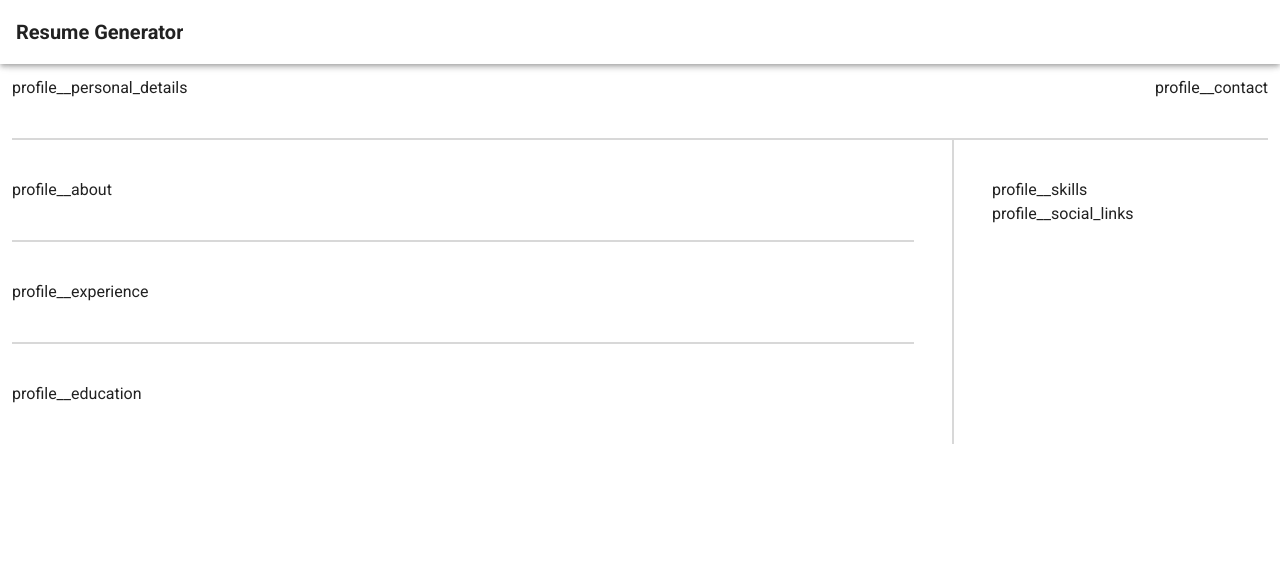
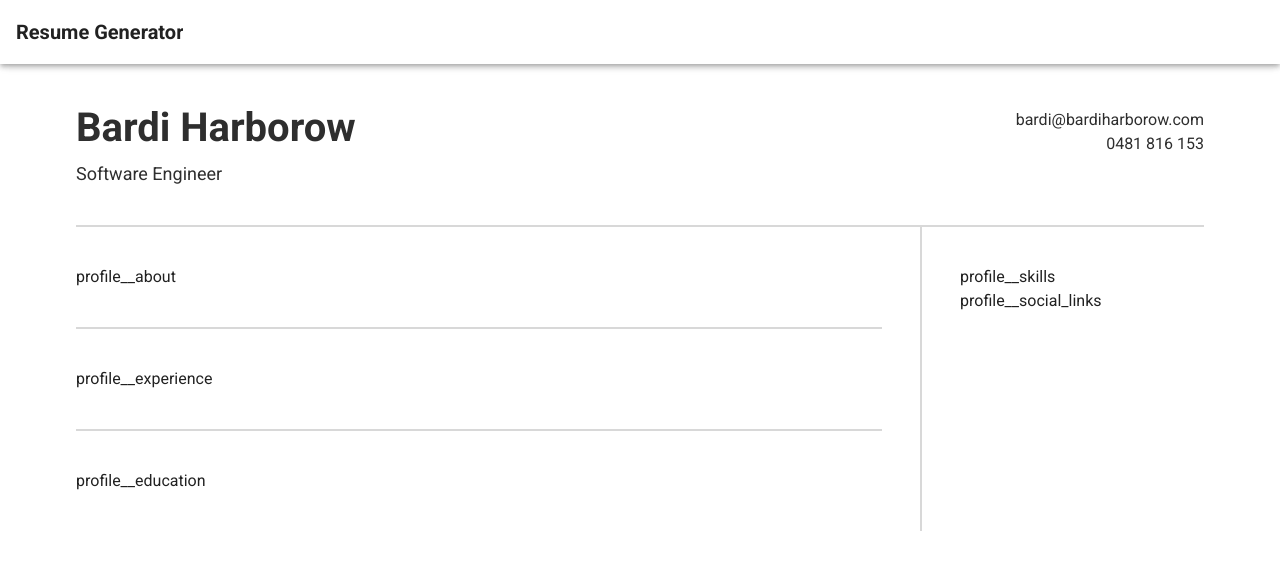
Before and after one commit to MauricioHernanCabrera/resume-generator, a Nuxt app: page / in a window 1280 px wide. Shown: the top 570 px of the page. Built offline with nearby package versions, Linux system fonts and the light colour scheme.

Commit message:
profile header added

```diff
--- a/components/Preview.vue
+++ b/components/Preview.vue
@@ -1,8 +1,22 @@
 <template>
   <div class="profile">
     <div class="profile__header">
-      <div class="profile__personal_details">profile__personal_details</div>
-      <div class="profile__contact">profile__contact</div>
+      <div class="profile__personal_details">
+        <h1
+          class="profile__fullname"
+        >{{ profile.personalDetails.firstName }} {{ profile.personalDetails.lastName }}</h1>
+        <p class="profile__job_title">{{ profile.personalDetails.jobTitle }}</p>
+      </div>
+      <div class="profile__contact">
+        <a
+          :href="`mailto:${profile.personalDetails.email}`"
+          class="profile__link"
+        >{{profile.personalDetails.email}}</a>
+        <a
+          :href="`tel:+${profile.personalDetails.phone}`"
+          class="profile__link"
+        >{{profile.personalDetails.phone }}</a>
+      </div>
     </div>
 
     <div class="profile__main">
@@ -34,10 +48,16 @@ export default {
 </script>
 
 <style lang="scss" scoped>
-$profile_divider_color: #d8d8d8;
-$profile_title_color: #2e2e2e;
-$profile_subtitle_color: #2e2e2e;
-$profile_text_color: #2e2e2e;
+$color_light: #d8d8d8;
+$color_dark: #2e2e2e;
+
+$profile_divider_color: $color_light;
+$profile_title_color: $color_dark;
+$profile_subtitle_color: $color_dark;
+$profile_text_color: $color_dark;
+$profile_fullname_color: $color_dark;
+$profile_job_title_color: $color_dark;
+$profile_link_color: $color_dark;
 
 $grid-bp: (
   sm: 600px,
@@ -52,14 +72,18 @@ $grid-bp: (
   }
 }
 
+p {
+  margin: 0;
+}
+
 .profile {
+  padding-top: 32px;
+  padding-bottom: 32px;
+  padding-left: 64px;
+  padding-right: 64px;
 }
 
 .profile__title {
-  font-weight: 700;
-  font-size: 40px;
-  line-height: 40px;
-  color: $profile_title_color;
 }
 
 .profile__subtitle {
@@ -86,7 +110,33 @@ $grid-bp: (
 .profile__personal_details {
 }
 
+.profile__fullname {
+  font-weight: 700;
+  font-size: 40px;
+  line-height: 40px;
+  color: $profile_fullname_color;
+  margin-bottom: 12px;
+}
+
+.profile__job_title {
+  font-weight: 400;
+  font-size: 18px;
+  line-height: 27px;
+  color: $profile_job_title_color;
+}
+
 .profile__contact {
+  display: flex;
+  flex-direction: column;
+  align-items: flex-end;
+}
+
+.profile__link {
+  font-size: 16px;
+  font-weight: 400;
+  line-height: 24px;
+  color: $profile_link_color;
+  text-decoration: none;
 }
 
 .profile__main {
```
